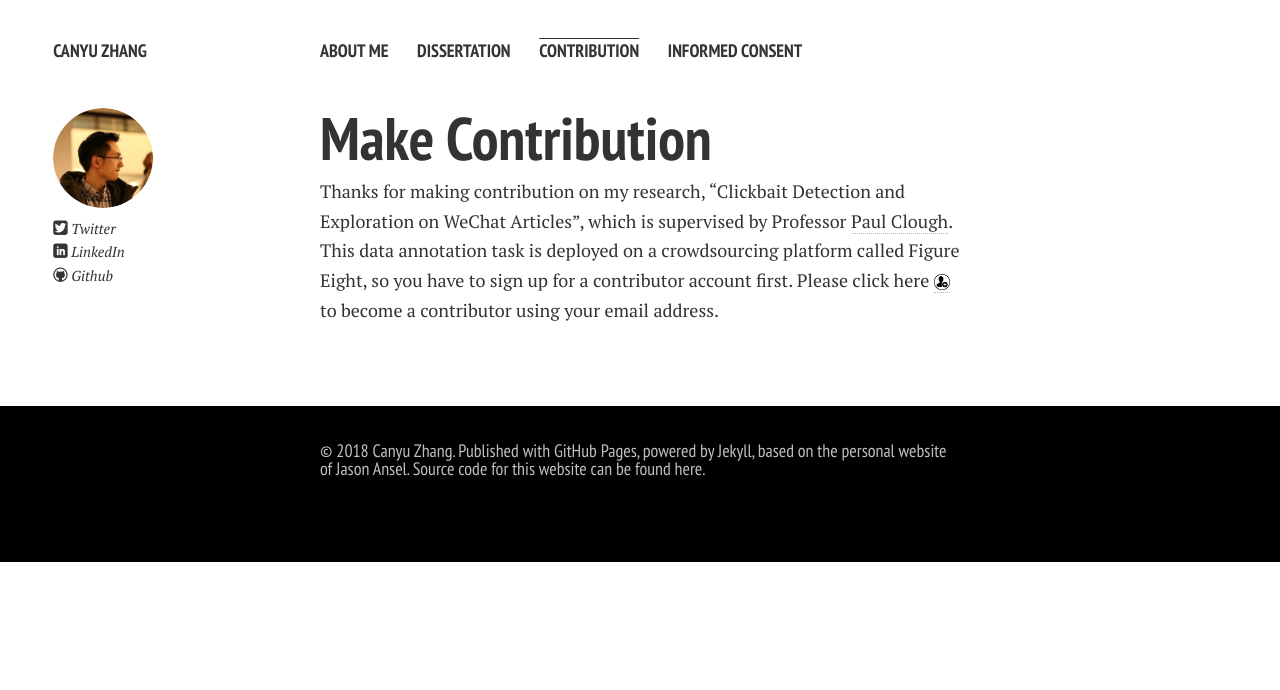
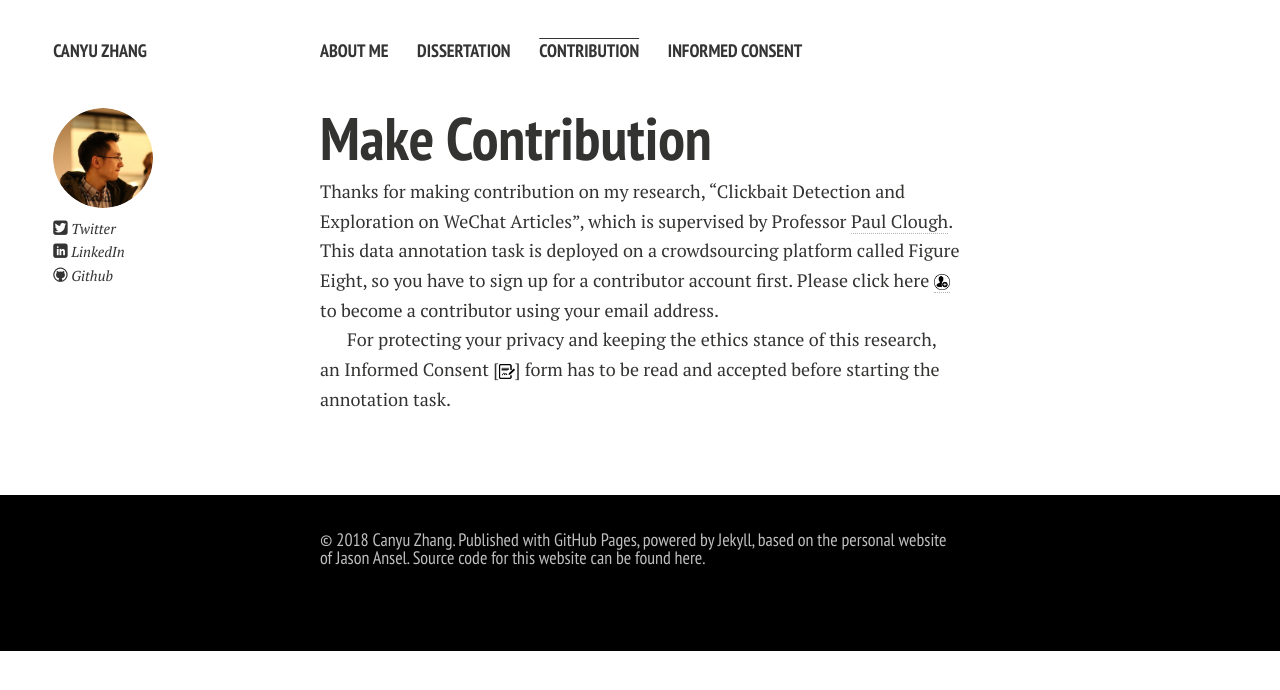
Before and after one commit to aaronzhangcanyu/aaronzhangcanyu.github.io, a Jekyll site: the page built from contribution.md, in a window 1280 px wide. Shown: the top 690 px of the page. Built offline with Jekyll 4.4.1, drawn with Linux system fonts in a browser that asks for light colours; nearby versions of some CDN libraries; Markdown is read by kramdown in place of the engine named in the settings.

Commit message:
Update contribution.md

```diff
--- a/contribution.md
+++ b/contribution.md
@@ -8,7 +8,7 @@ title: Contribution
 
 Thanks for making contribution on my research, “Clickbait Detection and Exploration on WeChat Articles”, which is supervised by Professor [Paul Clough]. This data annotation task is deployed on a crowdsourcing platform called Figure Eight, so you have to sign up for a contributor account first. Please click here <a href="https://tasks.figure-eight.work/users/new" target="_blank"><img src="/images/signupIcon.png" alt align="absmiddle" width="16" height="16"></a> to become a contributor using your email address.
 
-
+For protecting your privacy and keeping the ethics stance of this research, an Informed Consent [<img src="/images/img_415489.png" alt align="absmiddle" width="16" height="16">] form has to be read and accepted before starting the annotation task.
 
 
 
```
